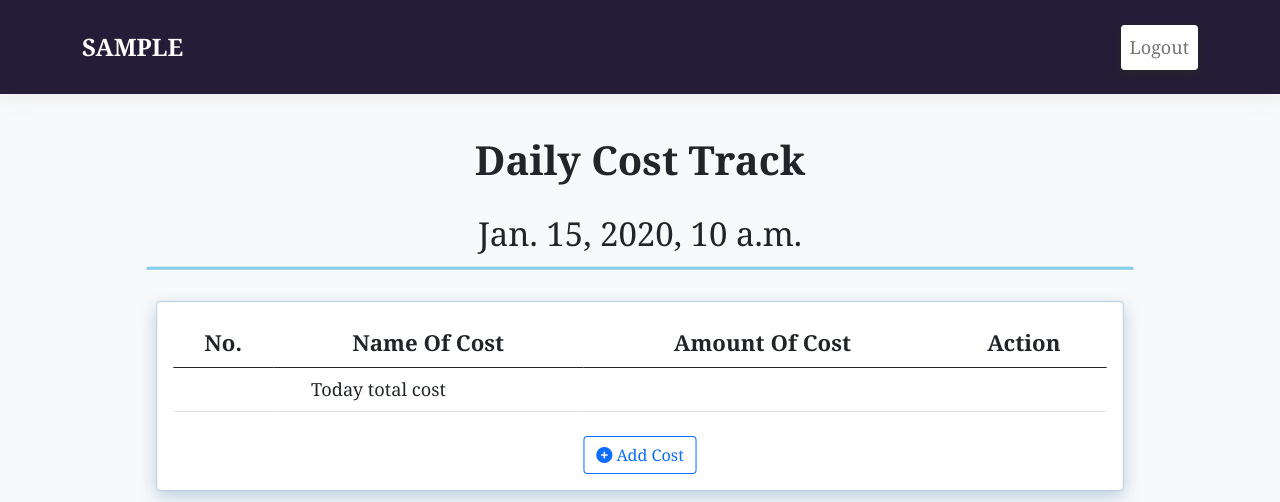
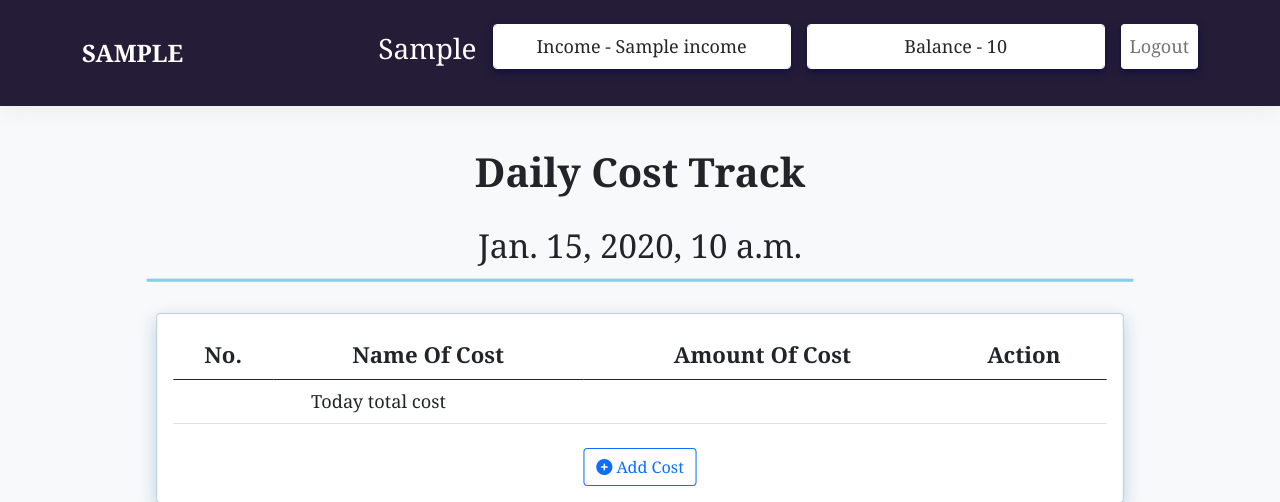
Before and after one commit to sohel284-coder/dailyCostApp, a Django app: template templates/index.html in a window 1280 px wide. Shown: the top 502 px of the page. Run offline with Django 4.2, Linux system fonts and the light colour scheme; the template is opened without the code that fills it: most values are stand-ins (such as "Sample title", 1, 10 or a date in 2020); data that the repository does not hold is empty; some libraries are stand-ins or nearby versions.

Commit message:
changes in navbar page

```diff
--- a/DailyCost/settings.py
+++ b/DailyCost/settings.py
@@ -125,12 +125,12 @@ USE_TZ = True
 # https://docs.djangoproject.com/en/4.0/howto/static-files/
 
 STATIC_URL = '/static/'
-# STATICFILES_DIRS = [os.path.join(BASE_DIR, 'static')]
+STATICFILES_DIRS = [os.path.join(BASE_DIR, 'static')]
 
 
-STATIC_ROOT = os.path.join(BASE_DIR, 'static')
+# STATIC_ROOT = os.path.join(BASE_DIR, 'static')
 
-STATICFILES_STORAGE = 'whitenoise.storage.CompressedManifestStaticFilesStorage'
+# STATICFILES_STORAGE = 'whitenoise.storage.CompressedManifestStaticFilesStorage'
 
 # Default primary key field type
 # https://docs.djangoproject.com/en/4.0/ref/settings/#default-auto-field
--- a/costapp/admin.py
+++ b/costapp/admin.py
@@ -1,5 +1,9 @@
 from django.contrib import admin
-from costapp.models import MyCost
+from costapp.models import MyCost, AddIncome, CostName
 
 
+
+admin.site.register(CostName)
+
 admin.site.register(MyCost)
+admin.site.register(AddIncome)
--- a/costapp/api/views.py
+++ b/costapp/api/views.py
@@ -11,7 +11,10 @@ from rest_framework import permissions
 from rest_framework.generics import get_object_or_404
 
 from costapp.api.serializers import MyCostSerializer
-from costapp.models import MyCost
+from costapp.models import AddIncome, MyCost
+
+
+
 
 
 
@@ -29,9 +32,15 @@ class TodayMyCostAPIView(APIView):
         for data in serializer_data:
             today_total_cost = today_total_cost + data['amount_of_cost']
 
+
+        income = AddIncome.objects.filter(month_name=datetime.now().month).values('income_amount').annotate(greatest=Max('income_amount')).values('greatest').aggregate(total=Sum('greatest'))
+        print(income)
+
+
         context = {
             'today_cost_list':serializer.data,
-            'today_total_cost':today_total_cost
+            'today_total_cost':today_total_cost,
+            'income':income,
         }
 
         return Response(context, status=status.HTTP_200_OK)
--- a/templates/authentication/login_page.html
+++ b/templates/authentication/login_page.html
@@ -13,7 +13,7 @@
                         <input type="text" name="username" placeholder="Username..." class="form-control">
                     </div>
                     <div class="input-group mb-3 d-none">
-                        <input type="text" name="username" placeholder="Username..." class="form-control">
+                        <input type="text" name="none" placeholder="none" class="form-control">
                     </div>
                     <div class="input-group mb-2">
                         <input type="password" name="password" placeholder="Password..." class="form-control" >
--- a/templates/base.html
+++ b/templates/base.html
@@ -49,11 +49,12 @@
             color: #262626;
             font-size: 18px;
             font-weight: 500;
-            box-shadow: 0px 3px 8px #272728;
+            box-shadow: 0px 3px 8px #0f0f41;;
 
         }
 
         .btn-custom:hover {
+            background-color:#ea0d;
             box-shadow: 0px 6px 18px #272728;
         }
 
@@ -90,6 +91,15 @@
             box-shadow: 0px 6px 18px 0px rgb(186, 206, 224);
             transform: scaleX(1.01);
         }
+        .nav-item input{
+            background-color: #fff !important;
+            border: solid 1px #fff;
+            color: #262626;
+            font-size: 18px;
+            font-weight: 500;
+            box-shadow: 0px 3px 8px #0f0f41;
+
+        }
 
 
 
@@ -107,9 +117,17 @@
             </button>
             <div class="collapse navbar-collapse" id="navbarSupportedContent">
                 <ul class="navbar-nav ms-auto mb-2 mb-lg-0">
-
+                    <li class="nav-item me-3">
+                        <h3 class="text-white py-2">{{current_month}}</h2>
+                    </li>
+                    <li class="nav-item me-3">
+                       <input type="text" value="Income - {{income}}" disabled class="form-control text-center py-2">
+                    </li>
+                    <li class="nav-item me-3">
+                       <input type="text" value="Balance - {{balance}}" disabled class="form-control text-center py-2">
+                    </li>
                     <li class="nav-item">
-                        <a class="nav-link btn btn-sm btn-custom py-2" href="{% url 'logout' %}">Logout</a>
+                        <a class="nav-link btn btn-sm btn-custom" href="{% url 'logout' %}">Logout</a>
                     </li>
                 </ul>
 
@@ -150,6 +168,7 @@
                 isDetails: false,
                 isEdit: false,
                 isDelete: false,
+                income:null,
                 date: null,
                 months: [],
                 isFound: false,
@@ -186,6 +205,7 @@
                         console.log(response);
                         that.today_cost_lists = response.today_cost_list;
                         that.today_total_cost = response.today_total_cost;
+                        that.income = response.income.total;
                     }).catch(error => {
                         console.log(error)
                     })
```
Also changed, not shown: costapp/models.py (+48 -0 lines), costapp/views.py (+29 -3 lines), costapp/migrations/0004_addincome_costname.py (added).
